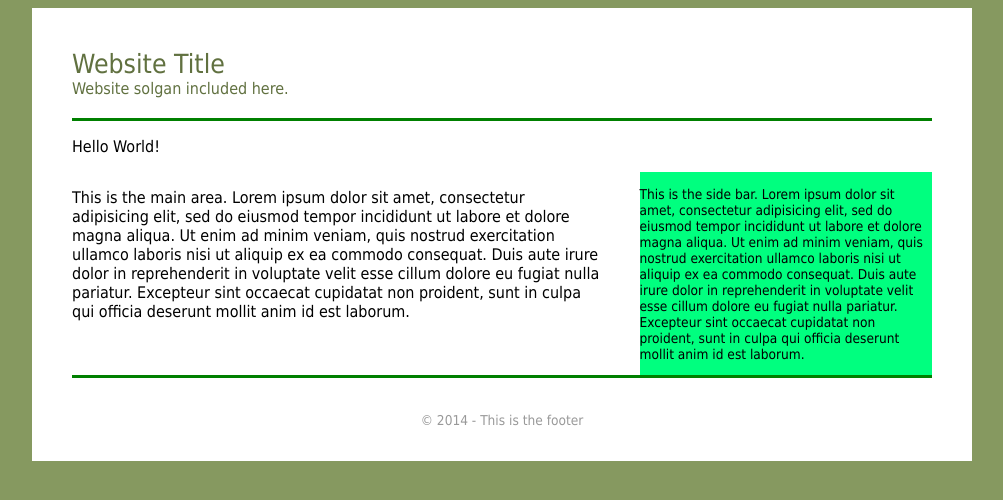
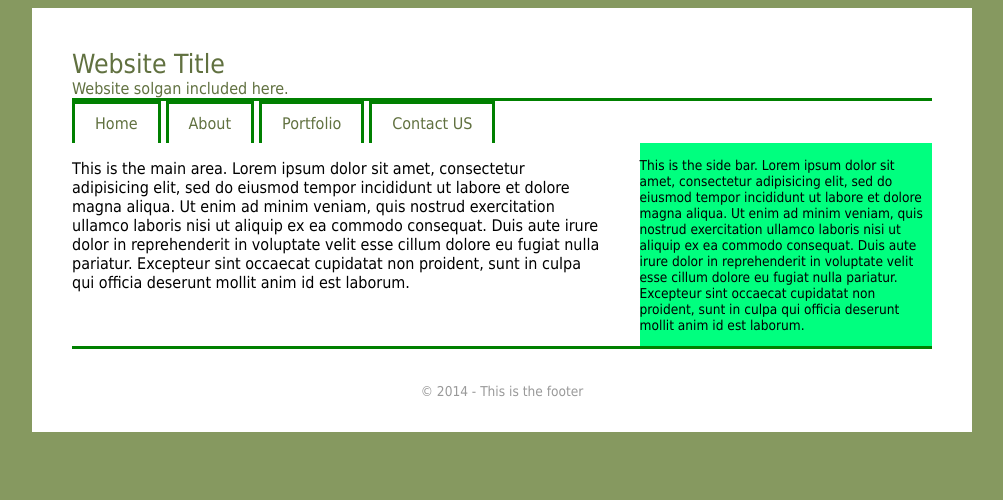
Before and after one commit to holajason/HTML, a plain HTML site: page pageLayout.html in a window 1280 px wide. Shown: the whole page, without its empty margins (138-1141 px from the left). Drawn offline with Linux system fonts and the light colour scheme.

Commit message:
styling navigation menu

```diff
--- a/CSS/screen.css
+++ b/CSS/screen.css
@@ -19,7 +19,6 @@ body{
 
 body header{
     padding-top: 40px;
-    padding-bottom: 20px;
     color: #617140;
 }
 
@@ -30,7 +29,6 @@ body header h1{
 }
 body header p{
     margin: 0;
-
 }
 
 .content-area{
@@ -79,3 +77,28 @@ body footer{
 .group{
     zoom :1;
 }
+
+/*Site Nagigation*/
+.site-nav a{
+    display: block;
+    color: #617140;
+    text-decoration: none;
+    padding: 10px 20px;
+    border: 3px solid green;
+    border-bottom: none;
+}
+.site-nav li{
+    list-style: none;
+    float: left;
+    margin-right: 5px;
+}
+
+.site-nav ul{
+    margin: 0;
+    padding: 0;
+}
+
+.site-nav a:hover{
+    background-color: darkgoldenrod;
+}
+/*End site Navigation*/
--- a/pageLayout.html
+++ b/pageLayout.html
@@ -15,7 +15,16 @@
             </header>
 
             <div class="content-area group" >
-                    <p> Hello World!</p>
+                <!--    <p> Hello World!</p> -->
+                <nav class ="site-nav">
+                    <ul class ="group">
+                    <li><a href = "#"> Home</a></li>
+                    <li><a href = "#"> About</a></li>
+                    <li><a href = "#"> Portfolio</a></li>
+                    <li><a href = "#"> Contact US</a></li>
+                    </ul>
+                </nav>
+
                   <div class ="main-area">
                       <p>This is the main area. Lorem ipsum dolor sit amet, consectetur adipisicing elit, sed do eiusmod tempor incididunt ut labore et dolore magna aliqua. Ut enim ad minim veniam, quis nostrud exercitation ullamco laboris nisi ut aliquip ex ea commodo consequat. Duis aute irure dolor in reprehenderit in voluptate velit esse cillum dolore eu fugiat nulla pariatur. Excepteur sint occaecat cupidatat non proident, sunt in culpa qui officia deserunt mollit anim id est laborum.</p>
                 </div>
```
